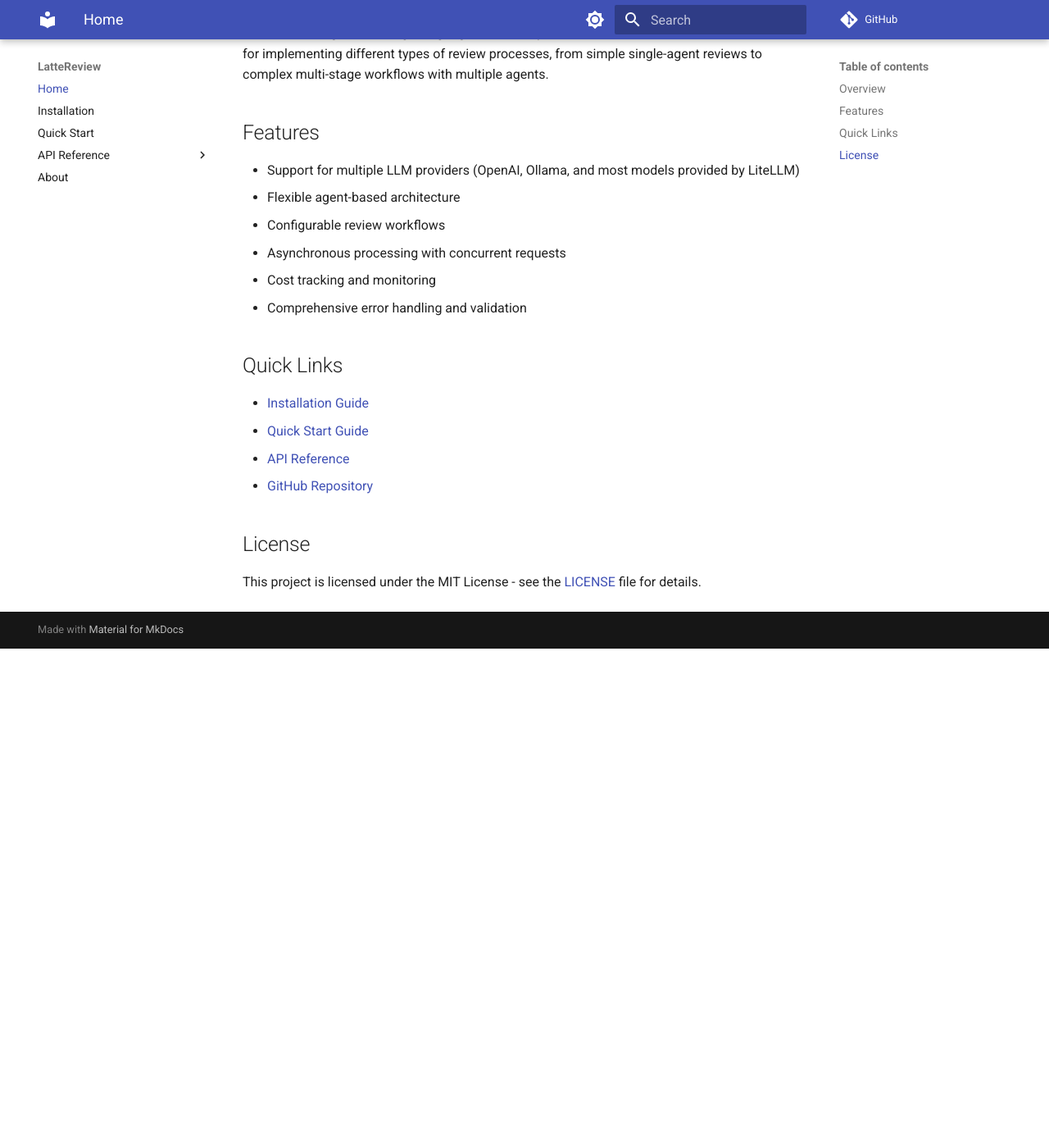
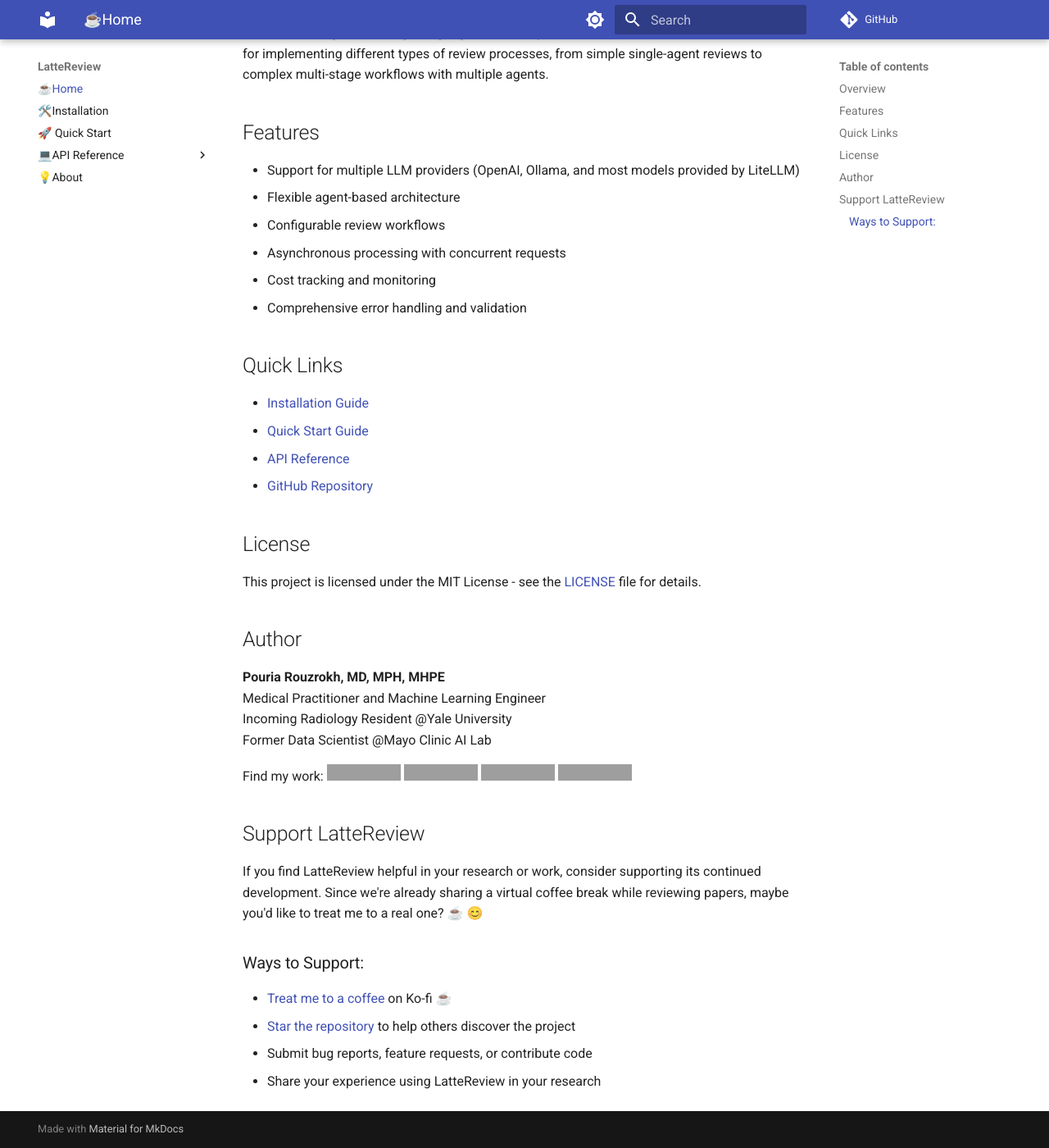
Before and after one commit to kevinchung58/LatteReview, an MkDocs documentation site: the page built from docs/index.md, in a window 1280 px wide and 1400 px high, scrolled down 662 px. Shown: the whole window at 82% size. Built offline with MkDocs 1.6.1 and Material for MkDocs 9.7.7, drawn with Linux system fonts in a browser that asks for light colours; comment, search, counter and statistics services are not loaded; before the commit the page ends 1453 px from its top, so only the background shows below that; grey boxes are pictures that could not be loaded.

Commit message:
cleaned up docs

```diff
--- a/docs/index.md
+++ b/docs/index.md
@@ -33,3 +33,27 @@
 ## License
 
 This project is licensed under the MIT License - see the [LICENSE](https://github.com/PouriaRouzrokh/LatteReview/blob/main/LICENSE) file for details.
+
+## Author
+
+**Pouria Rouzrokh, MD, MPH, MHPE**
+Medical Practitioner and Machine Learning Engineer
+Incoming Radiology Resident @Yale University
+Former Data Scientist @Mayo Clinic AI Lab
+
+Find my work:
+[![Twitter Follow](https://img.shields.io/twitter/follow/prouzrokh?style=social)](https://twitter.com/prouzrokh)
+[![LinkedIn](https://img.shields.io/badge/LinkedIn-Connect-blue)](https://linkedin.com/in/pouria-rouzrokh)
+[![Google Scholar](https://img.shields.io/badge/Google%20Scholar-Profile-green)](https://scholar.google.com/citations?user=Ksv9I0sAAAAJ&hl=en)
+[![Email](https://img.shields.io/badge/Email-Contact-red)](mailto:po.rouzrokh@gmail.com)
+
+## Support LatteReview
+
+If you find LatteReview helpful in your research or work, consider supporting its continued development. Since we're already sharing a virtual coffee break while reviewing papers, maybe you'd like to treat me to a real one? ☕ 😊
+
+### Ways to Support:
+
+- [Treat me to a coffee](http://ko-fi.com/pouriarouzrokh) on Ko-fi ☕
+- [Star the repository](https://github.com/PouriaRouzrokh/LatteReview) to help others discover the project
+- Submit bug reports, feature requests, or contribute code
+- Share your experience using LatteReview in your research
--- a/mkdocs.yml
+++ b/mkdocs.yml
@@ -20,14 +20,14 @@
         name: Switch to light mode
 
 nav:
-  - Home: index.md
-  - Installation: installation.md
-  - Quick Start: quickstart.md
-  - API Reference:
+  - ☕Home: index.md
+  - 🛠️Installation: installation.md
+  - 🚀 Quick Start: quickstart.md
+  - 💻API Reference:
       - Providers: api/providers.md
       - Agents: api/agents.md
       - Workflows: api/workflows.md
-  - About: about.md
+  - 💡About: about.md
 
 markdown_extensions:
   - pymdownx.highlight:
```
Also changed, not shown: docs/installation.md (+0 -2 lines), docs/quickstart.md (+0 -2 lines).
